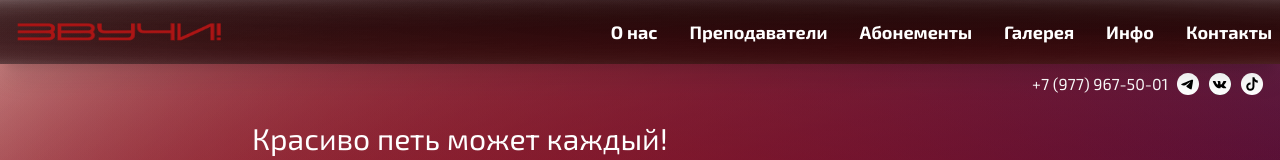
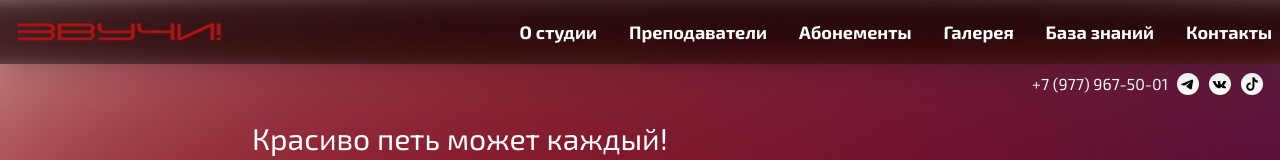
Before and after one commit to possesion/zvuchi-vocal, a Next.js app: page / in a window 1280 px wide. Shown: the top 160 px of the page. Built offline with nearby package versions, Linux system fonts and the light colour scheme; what @midudev/tailwind-animations would draw is missing.

Commit message:
именование пунктов меню

```diff
--- a/src/app/about/page.tsx
+++ b/src/app/about/page.tsx
@@ -7,7 +7,7 @@ import { generatePageMetadata } from '@/lib/metadata';
 import Link from 'next/link';
 
 export const metadata: Metadata = generatePageMetadata({
-    title: 'О нас',
+    title: 'О студии',
     description: 'Вокальная студия ЗВУЧИ - профессиональное обучение вокалу в Москве. Индивидуальный подход, современные методики, опытные педагоги.',
     path: '/about',
     keywords: [
@@ -28,7 +28,7 @@ export default function AboutPage() {
                     <section className="container py-12 text-white">
                         <header className="text-center">
                             <h1 className="text-4xl font-bold tracking-tight text-shadow-lg md:text-5xl xl:text-7xl">
-                                TL;DR
+                                О студии
                             </h1>
                         </header>
 
--- a/src/app/constants.tsx
+++ b/src/app/constants.tsx
@@ -253,7 +253,7 @@ export const events = [
 export const navigationList = [
     {
         id: 1,
-        text: 'О нас',
+        text: 'О студии',
         sectionId: '/about',
     },
     {
@@ -274,7 +274,7 @@ export const navigationList = [
     },
     {
         id: 5,
-        text: 'Инфо',
+        text: 'База знаний',
         sectionId: '/wiki',
         hiddenOnMobile: true,
     },
--- a/src/components/mobile-menu.tsx
+++ b/src/components/mobile-menu.tsx
@@ -54,7 +54,7 @@ export default function MobileMenu() {
                                 className="flex items-center hover:text-red-400"
                                 onClick={handleLinkClick}
                             >
-                                О нас
+                                О студии
                             </Link>
                             <Link
                                 href="/instructors"
@@ -82,7 +82,7 @@ export default function MobileMenu() {
                                 className="flex items-center hover:text-red-400"
                                 onClick={handleLinkClick}
                             >
-                                Информация
+                                База знаний
                             </Link>
                             <Link
                                 href="/contacts"
--- a/src/components/sections/programs.tsx
+++ b/src/components/sections/programs.tsx
@@ -4,10 +4,15 @@ import { programs } from "@/app/constants";
 import cn from 'classnames'
 import { Program } from "../common/program";
 import { QuizModal } from "../modals/quiz-modal";
-import { useState } from "react";
+import { useEffect, useState } from "react";
 
 export const Programs = () => {
   const [open, setOpen] = useState(false);
+
+  useEffect(() => {
+    document.body.style.overflow = open ? 'hidden' : 'unset';
+    return () => { document.body.style.overflow = 'unset'; };
+  }, [open]);
 
   return (
     <div className={cn("container mx-auto cursor-grab pb-4 no-scrollbar lg:px-2 xl:justify-center")}>
```
Also changed, not shown: src/hooks/README.md, 1 other file (tests, documents, lock files or other folders). Lines whose indentation alone changed are shown as unchanged.
